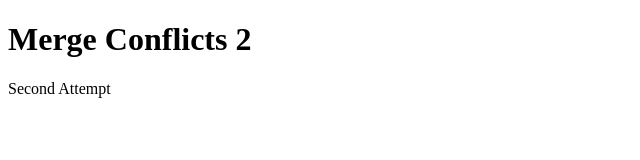
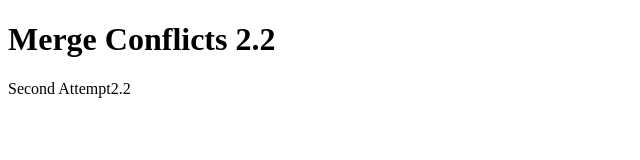
Before and after one commit to alman92/MC2, a plain HTML site: page index.html in a window 1280 px wide. Shown: the full height of the page, 0-640 px from the left. Drawn offline with Linux system fonts and the light colour scheme.

Commit message:
More changes

```diff
--- a/index.html
+++ b/index.html
@@ -5,7 +5,7 @@
     <title></title>
   </head>
   <body>
-    <h1>Merge Conflicts 2</h1>
-    <p>Second Attempt</p>
+    <h1>Merge Conflicts 2.2</h1>
+    <p>Second Attempt2.2</p>
   </body>
 </html>
```
